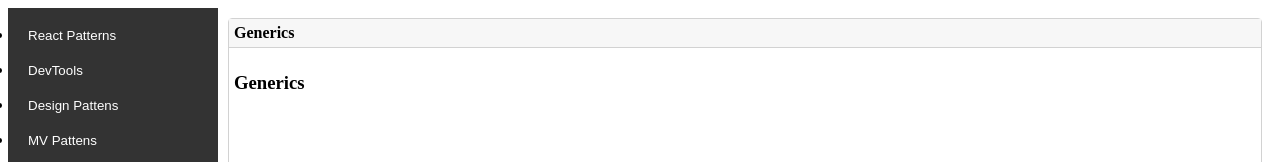
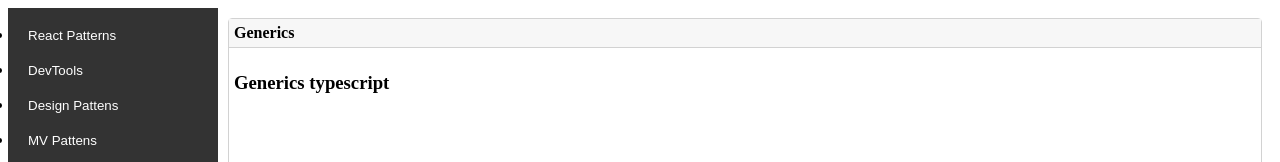
Before and after one commit to sergeypoddubnii/js-tricks, a React (Create React App) app: page /typescript/generics in a window 1280 px wide. Shown: the top 162 px of the page. Built offline with nearby package versions, Linux system fonts and the light colour scheme.

Commit message:
generics

```diff
--- a/src/Pages/generics/index.tsx
+++ b/src/Pages/generics/index.tsx
@@ -4,7 +4,7 @@ import Card from '../../Components/Card';
 const Generics = () => {
 	return <>
 		<Card title='Generics'>
-			<h3>Generics</h3>
+			<h3>Generics typescript</h3>
 		</Card>
 	</>;
 };
```
